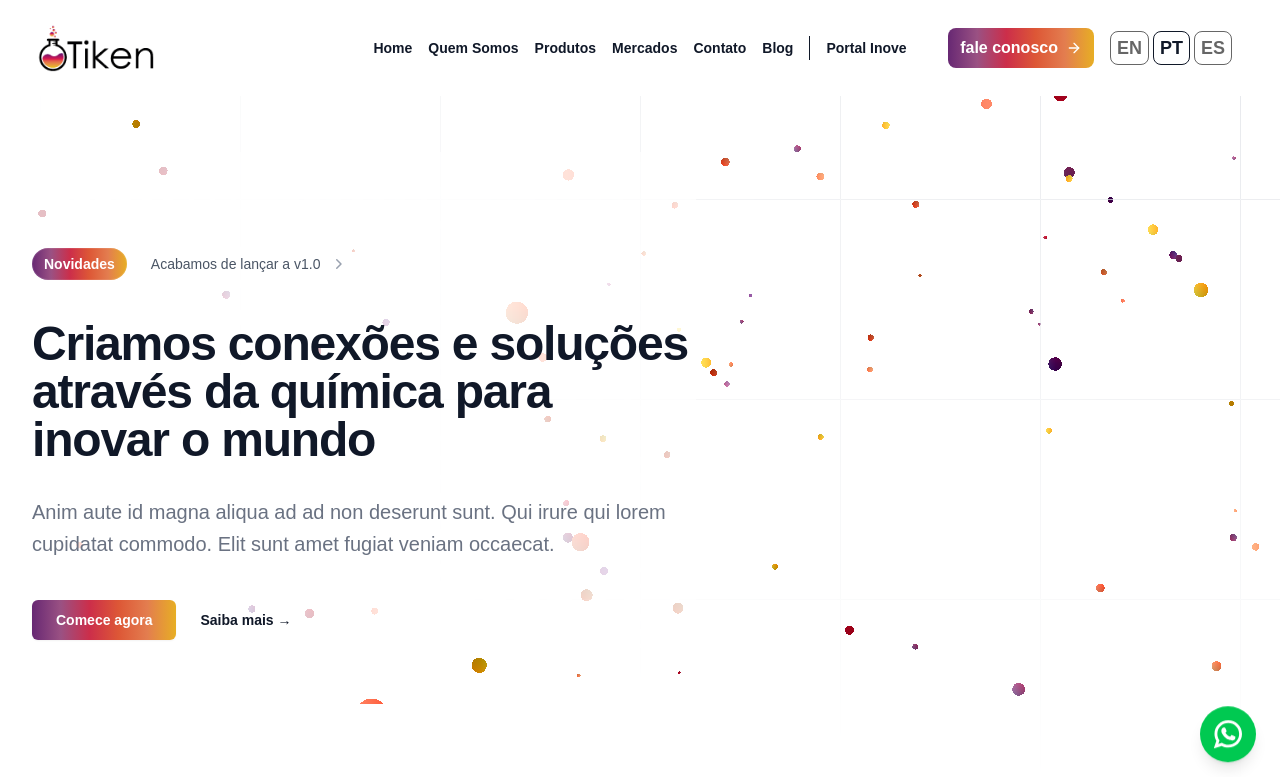
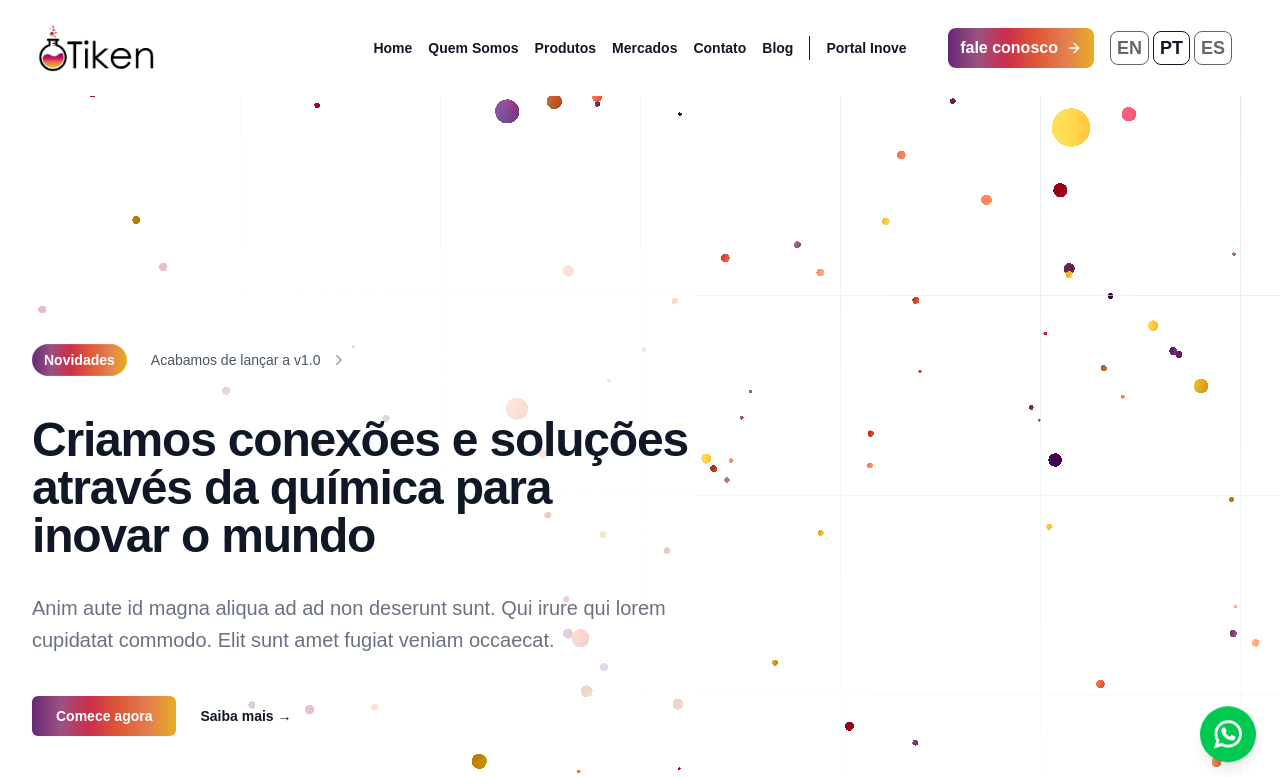
Before and after one commit to TrindadeBRA/trinitykit-next, a Next.js app: page / in a window 1280 px wide. Shown: the top 777 px of the page. Built offline with nearby package versions, Linux system fonts and the light colour scheme.

Commit message:
fix: padding top layout

```diff
--- a/app/layout.tsx
+++ b/app/layout.tsx
@@ -45,7 +45,7 @@ export default function RootLayout({
       </head>
 
       <body
-        className={`${geistSans.variable} ${geistMono.variable} antialiased !bg-white !text-black`}
+        className={`${geistSans.variable} ${geistMono.variable} antialiased !bg-white !text-black pt-[96px]`}
       >
         <WhatsAppFloat
           whatsappNumber="5511999999999"
```
